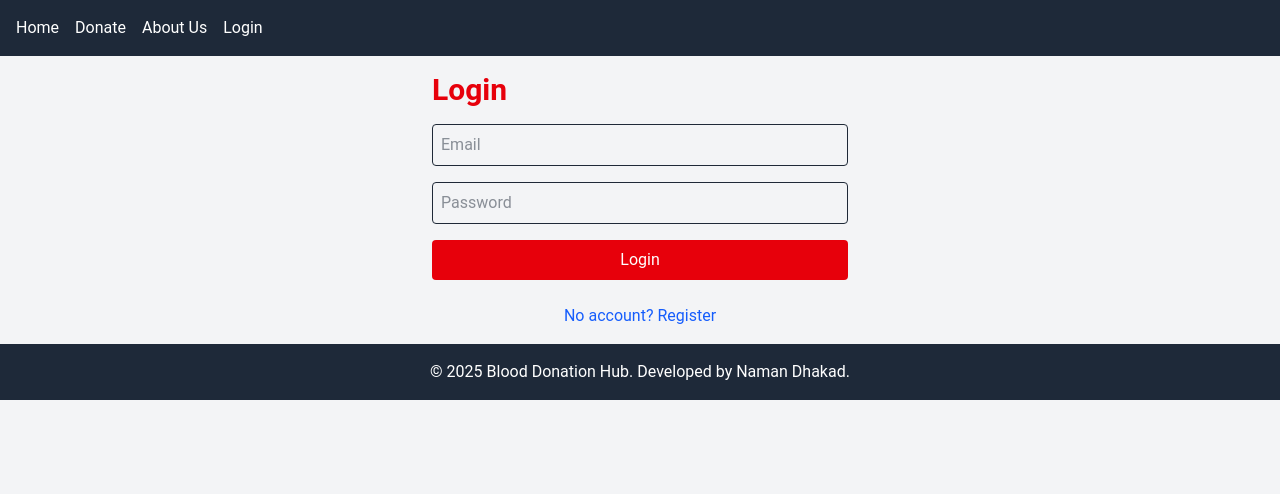
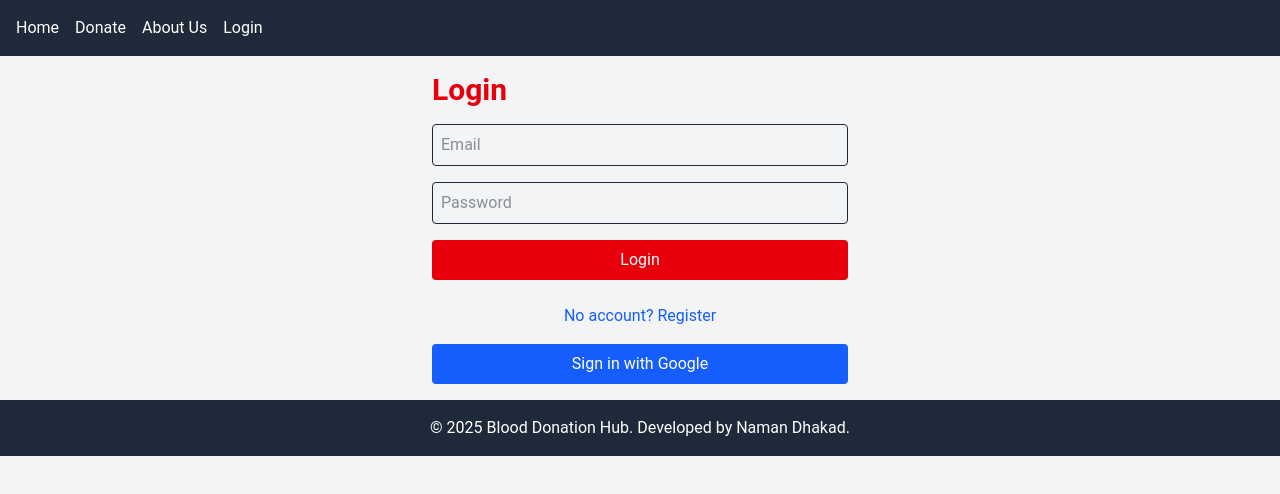
Before and after one commit to 23BCE11359/blood-donation-website, a React (Vite) app: page /auth in a window 1280 px wide. Shown: the top 494 px of the page. Built offline with nearby package versions, Linux system fonts and the light colour scheme; no server answers.

Commit message:
Added prompt: 'select_account' to force Google account selection

```diff
--- a/src/components/Auth.jsx
+++ b/src/components/Auth.jsx
@@ -1,6 +1,6 @@
 import { useState } from "react";
 import { auth } from "../firebase";
-import { signInWithEmailAndPassword, createUserWithEmailAndPassword } from "firebase/auth";
+import { signInWithEmailAndPassword, createUserWithEmailAndPassword, GoogleAuthProvider, signInWithPopup } from "firebase/auth";
 
 function Auth({ onAuthSuccess }) {
   const [email, setEmail] = useState("");
@@ -23,6 +23,21 @@ function Auth({ onAuthSuccess }) {
     }
   };
 
+  const handleGoogleSignIn = async () => {
+    const provider = new GoogleAuthProvider();
+    // Force account selection prompt every time
+    provider.setCustomParameters({
+      prompt: 'select_account'
+    });
+
+    try {
+      const userCredential = await signInWithPopup(auth, provider);
+      onAuthSuccess(userCredential.user);
+    } catch (error) {
+      setMessage("Error with Google sign-in: " + error.message);
+    }
+  };
+
   return (
     <div className="p-4 max-w-md mx-auto">
       <h1 className="text-3xl font-bold text-red-600">{isRegister ? "Register" : "Login"}</h1>
@@ -32,7 +47,7 @@ function Auth({ onAuthSuccess }) {
           value={email}
           onChange={(e) => setEmail(e.target.value)}
           placeholder="Email"
-          className="form-input"
+          className="w-full p-2 border rounded focus:ring-2 focus:ring-red-500"
           required
         />
         <input
@@ -40,10 +55,13 @@ function Auth({ onAuthSuccess }) {
           value={password}
           onChange={(e) => setPassword(e.target.value)}
           placeholder="Password"
-          className="form-input"
+          className="w-full p-2 border rounded focus:ring-2 focus:ring-red-500"
           required
         />
-        <button type="submit" className="btn-primary w-full">
+        <button
+          type="submit"
+          className="bg-red-600 text-white p-2 rounded hover:bg-red-700 w-full"
+        >
           {isRegister ? "Register" : "Login"}
         </button>
         <p
@@ -54,6 +72,14 @@ function Auth({ onAuthSuccess }) {
         </p>
         {message && <p className="text-red-500 mt-2 text-center">{message}</p>}
       </form>
+      <div className="mt-4 text-center">
+        <button
+          onClick={handleGoogleSignIn}
+          className="bg-blue-600 text-white p-2 rounded hover:bg-blue-700 w-full"
+        >
+          Sign in with Google
+        </button>
+      </div>
     </div>
   );
 }
```
